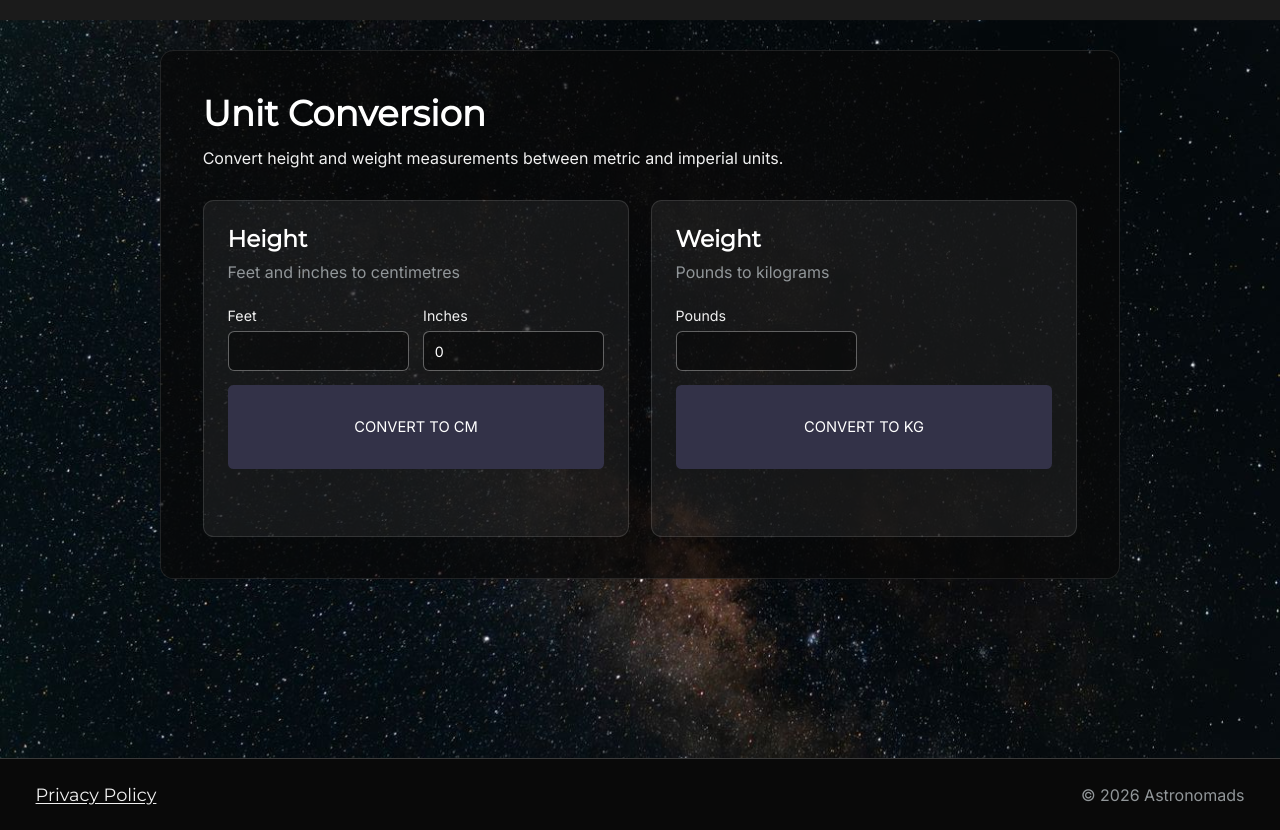
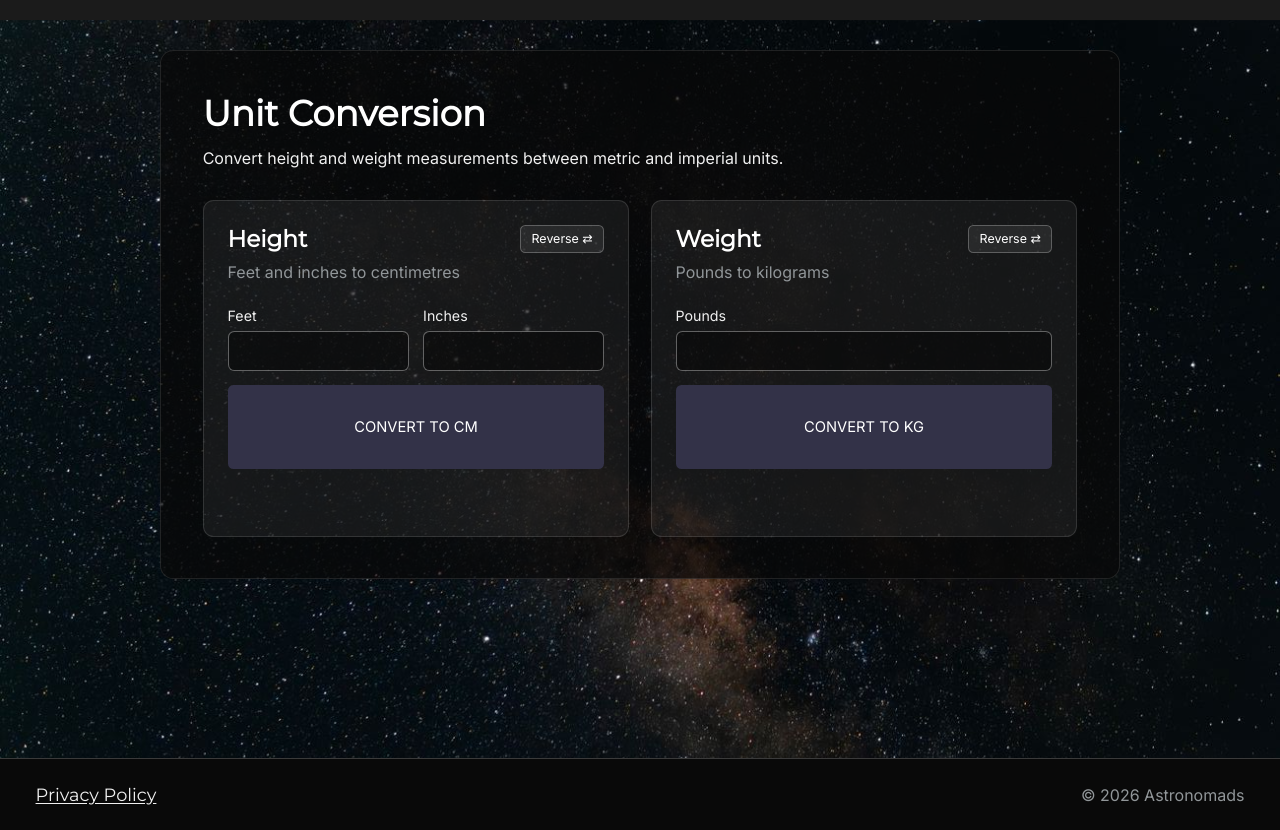
Before and after one commit to Astronomads-London/Project, a Flask app: page /conversion in a window 1280 px wide. Shown: the part 50-880 px from the top of the page. Run offline with Flask 3, Linux system fonts and the light colour scheme; parts of the project's set-up code (start-up, migrations or seed data) failed here and were passed over; some web fonts are replaced.

Commit message:
added reverse buttons for doing the unit conversions the other way around

```diff
--- a/app/static/styles.css
+++ b/app/static/styles.css
@@ -564,6 +564,39 @@ a { color: inherit; }
   box-shadow: inset 0 0 0 1px rgba(255, 255, 255, 0.12);
 }
 
+.conversion-card__header {
+  display: flex;
+  align-items: center;
+  justify-content: space-between;
+  gap: calc(12 * var(--u));
+}
+
+.conversion-reverse-btn {
+  background: rgba(255, 255, 255, 0.08);
+  border: 1px solid rgba(255, 255, 255, 0.25);
+  border-radius: calc(6 * var(--u));
+  color: var(--color-ink);
+  cursor: pointer;
+  padding: calc(6 * var(--u)) calc(12 * var(--u));
+  font-family: "Inter", sans-serif;
+  font-size: calc(14 * var(--u));
+  font-weight: 500;
+  display: inline-flex;
+  align-items: center;
+  gap: calc(6 * var(--u));
+  transition: background 0.15s ease, border-color 0.15s ease;
+}
+
+.conversion-reverse-btn:hover {
+  background: rgba(255, 255, 255, 0.18);
+  border-color: rgba(255, 255, 255, 0.45);
+}
+
+.conversion-reverse-btn:focus-visible {
+  outline: 2px solid var(--color-ink);
+  outline-offset: 2px;
+}
+
 .conversion-card h2 {
   font-size: calc(26 * var(--u));
 }
@@ -577,6 +610,18 @@ a { color: inherit; }
   display: grid;
   grid-template-columns: repeat(2, minmax(0, 1fr));
   gap: calc(16 * var(--u));
+}
+
+.conversion-form__fields {
+  grid-column: 1 / -1;
+  display: grid;
+  grid-template-columns: repeat(2, minmax(0, 1fr));
+  gap: calc(16 * var(--u));
+}
+
+.conversion-form__fields .conversion-form__single,
+.conversion-form label.conversion-form__single {
+  grid-column: 1 / -1;
 }
 
 .conversion-form label {
--- a/app/templates/unitconversion.html
+++ b/app/templates/unitconversion.html
@@ -15,31 +15,45 @@
 
   <div class="conversion-grid">
     <section class="conversion-card" aria-labelledby="height-conversion-title">
-      <h2 id="height-conversion-title">Height</h2>
-      <p>Feet and inches to centimetres</p>
-      <form class="conversion-form" data-conversion="height">
-        <label>
-          <span>Feet</span>
-          <input type="number" name="feet" min="0" step="any" inputmode="decimal" required>
-        </label>
-        <label>
-          <span>Inches</span>
-          <input type="number" name="inches" min="0" step="any" value="0" inputmode="decimal" required>
-        </label>
-        <button class="btn btn--sm" type="submit">CONVERT TO CM</button>
+      <div class="conversion-card__header">
+        <h2 id="height-conversion-title">Height</h2>
+        <button type="button" class="conversion-reverse-btn" id="height-reverse-btn" aria-label="Reverse height conversion" title="Reverse conversion">
+          Reverse ⇄
+        </button>
+      </div>
+      <p id="height-conversion-desc">Feet and inches to centimetres</p>
+      <form class="conversion-form" data-conversion="height" id="height-form">
+        <div class="conversion-form__fields" id="height-fields">
+          <label>
+            <span>Feet</span>
+            <input type="number" name="feet" min="0" step="any" inputmode="decimal" required>
+          </label>
+          <label>
+            <span>Inches</span>
+            <input type="number" name="inches" min="0" step="any" inputmode="decimal" required>
+          </label>
+        </div>
+        <button class="btn btn--sm" type="submit" id="height-submit-btn">CONVERT TO CM</button>
         <p class="conversion-result" aria-live="polite"></p>
       </form>
     </section>
 
     <section class="conversion-card" aria-labelledby="weight-conversion-title">
-      <h2 id="weight-conversion-title">Weight</h2>
-      <p>Pounds to kilograms</p>
-      <form class="conversion-form" data-conversion="weight">
-        <label>
-          <span>Pounds</span>
-          <input type="number" name="pounds" min="0" step="any" inputmode="decimal" required>
-        </label>
-        <button class="btn btn--sm" type="submit">CONVERT TO KG</button>
+      <div class="conversion-card__header">
+        <h2 id="weight-conversion-title">Weight</h2>
+        <button type="button" class="conversion-reverse-btn" id="weight-reverse-btn" aria-label="Reverse weight conversion" title="Reverse conversion">
+          Reverse ⇄
+        </button>
+      </div>
+      <p id="weight-conversion-desc">Pounds to kilograms</p>
+      <form class="conversion-form" data-conversion="weight" id="weight-form">
+        <div class="conversion-form__fields" id="weight-fields">
+          <label class="conversion-form__single">
+            <span>Pounds</span>
+            <input type="number" name="pounds" min="0" step="any" inputmode="decimal" required>
+          </label>
+        </div>
+        <button class="btn btn--sm" type="submit" id="weight-submit-btn">CONVERT TO KG</button>
         <p class="conversion-result" aria-live="polite"></p>
       </form>
     </section>
@@ -47,6 +61,86 @@
 </main>
 
 <script>
+  const heightReverseBtn = document.getElementById("height-reverse-btn");
+  const heightDesc = document.getElementById("height-conversion-desc");
+  const heightForm = document.getElementById("height-form");
+  const heightFields = document.getElementById("height-fields");
+  const heightSubmitBtn = document.getElementById("height-submit-btn");
+
+  let isHeightReversed = false;
+
+  if (heightReverseBtn) {
+    heightReverseBtn.addEventListener("click", () => {
+      isHeightReversed = !isHeightReversed;
+      const result = heightForm.querySelector(".conversion-result");
+      if (result) result.textContent = "";
+
+      if (isHeightReversed) {
+        heightDesc.textContent = "Centimetres to feet and inches";
+        heightForm.dataset.conversion = "height_reverse";
+        heightFields.innerHTML = `
+          <label class="conversion-form__single">
+            <span>Centimetres</span>
+            <input type="number" name="cm" min="0" step="any" inputmode="decimal" required>
+          </label>
+        `;
+        heightSubmitBtn.textContent = "CONVERT TO FEET AND INCHES";
+      } else {
+        heightDesc.textContent = "Feet and inches to centimetres";
+        heightForm.dataset.conversion = "height";
+        heightFields.innerHTML = `
+          <label>
+            <span>Feet</span>
+            <input type="number" name="feet" min="0" step="any" inputmode="decimal" required>
+          </label>
+          <label>
+            <span>Inches</span>
+            <input type="number" name="inches" min="0" step="any" value="0" inputmode="decimal" required>
+          </label>
+        `;
+        heightSubmitBtn.textContent = "CONVERT TO CM";
+      }
+    });
+  }
+
+  const weightReverseBtn = document.getElementById("weight-reverse-btn");
+  const weightDesc = document.getElementById("weight-conversion-desc");
+  const weightForm = document.getElementById("weight-form");
+  const weightFields = document.getElementById("weight-fields");
+  const weightSubmitBtn = document.getElementById("weight-submit-btn");
+
+  let isWeightReversed = false;
+
+  if (weightReverseBtn) {
+    weightReverseBtn.addEventListener("click", () => {
+      isWeightReversed = !isWeightReversed;
+      const result = weightForm.querySelector(".conversion-result");
+      if (result) result.textContent = "";
+
+      if (isWeightReversed) {
+        weightDesc.textContent = "Kilograms to pounds";
+        weightForm.dataset.conversion = "weight_reverse";
+        weightFields.innerHTML = `
+          <label class="conversion-form__single">
+            <span>Kilograms</span>
+            <input type="number" name="kg" min="0" step="any" inputmode="decimal" required>
+          </label>
+        `;
+        weightSubmitBtn.textContent = "CONVERT TO POUNDS";
+      } else {
+        weightDesc.textContent = "Pounds to kilograms";
+        weightForm.dataset.conversion = "weight";
+        weightFields.innerHTML = `
+          <label class="conversion-form__single">
+            <span>Pounds</span>
+            <input type="number" name="pounds" min="0" step="any" inputmode="decimal" required>
+          </label>
+        `;
+        weightSubmitBtn.textContent = "CONVERT TO KG";
+      }
+    });
+  }
+
   document.querySelectorAll(".conversion-form").forEach((form) => {
     form.addEventListener("submit", async (event) => {
       event.preventDefault();
```
Also changed, not shown: app/routes/api.py (+22 -1 lines), app/utils/unitconversion.py (+9 -0 lines).
